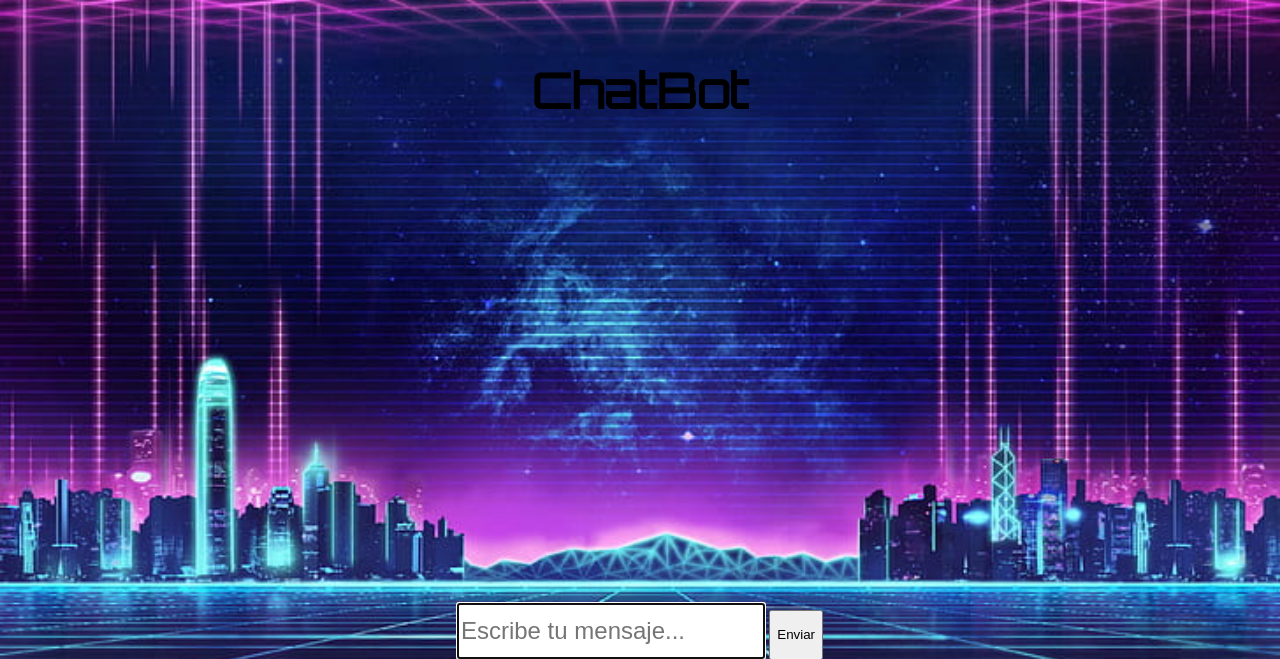
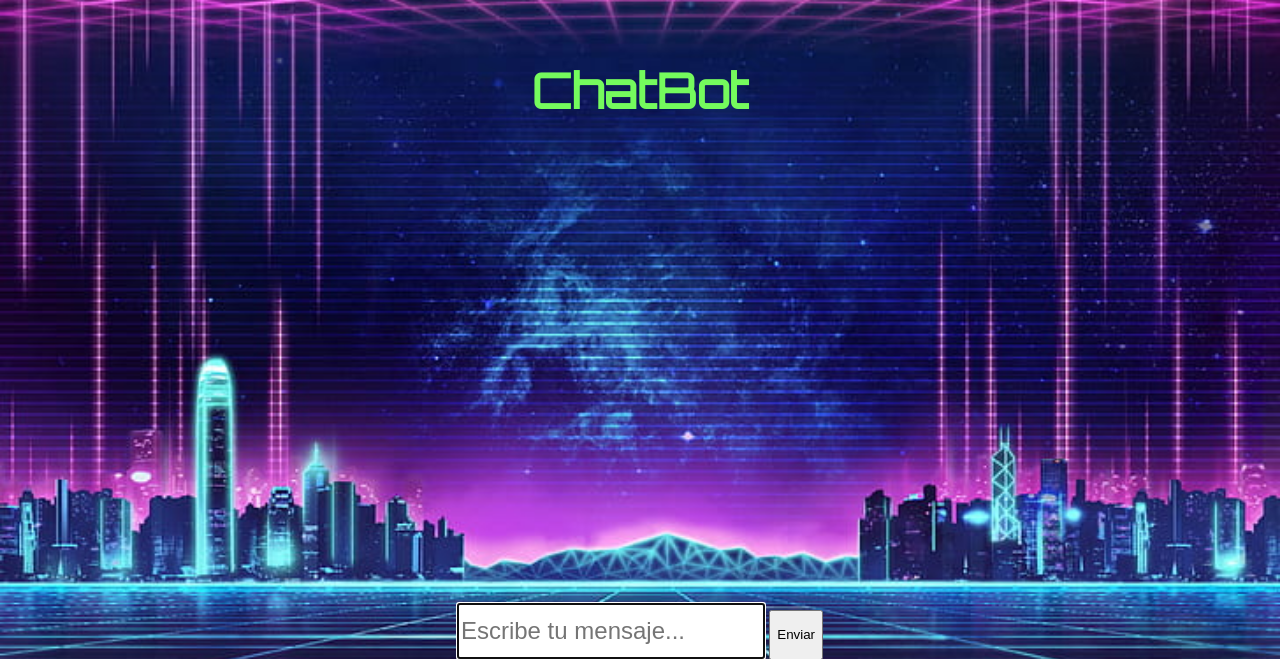
Before and after one commit to zcomv2/chatbot, a Flask app: page / in a window 1280 px wide. Shown: the top 659 px of the page. Run offline with Flask 3, Linux system fonts and the light colour scheme.

Commit message:
Update index.html

```diff
--- a/templates/index.html
+++ b/templates/index.html
@@ -14,7 +14,7 @@
 
         body {
             font-family: 'Orbitron', sans-serif;
-            color: #75FB5D* Cambia el color del texto si es necesario */
+            color: #75fb5d /* Cambia el color del texto si es necesario */
         }
 
         p {font-size:32px;}
```
